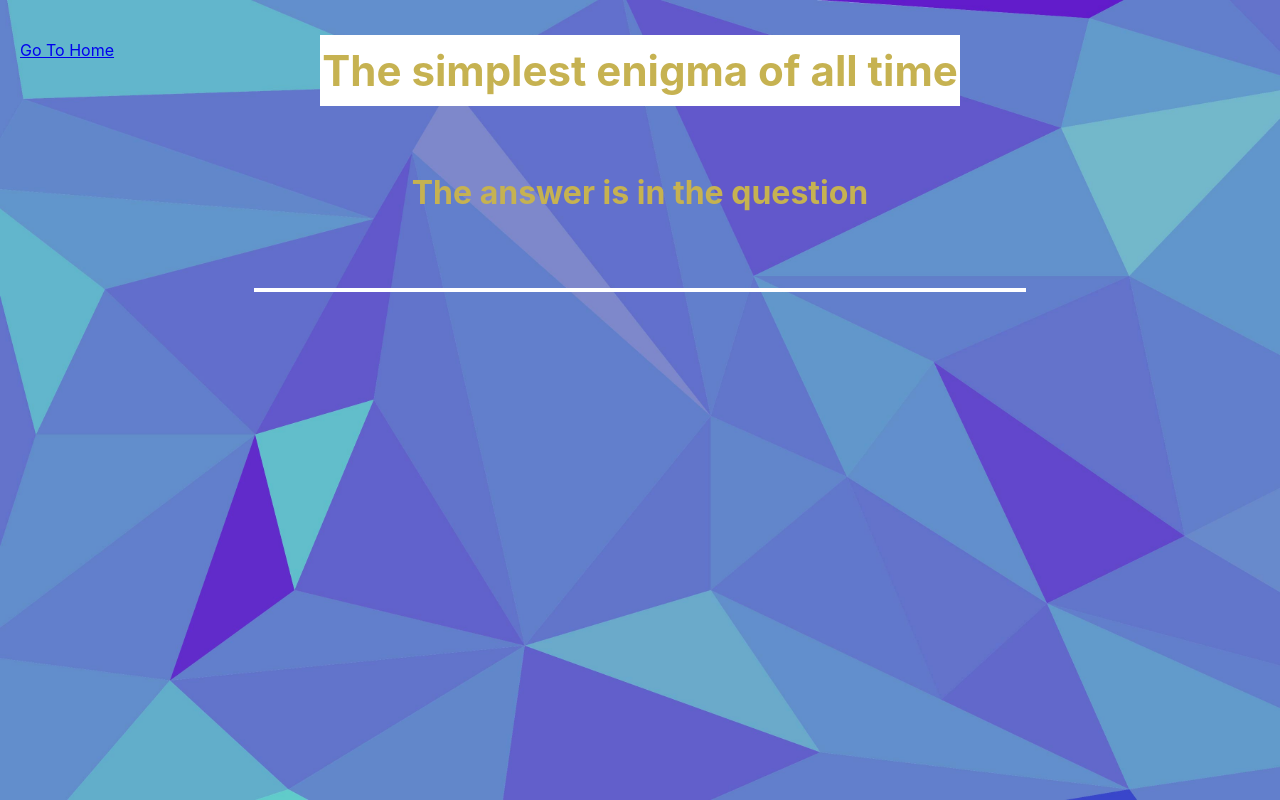
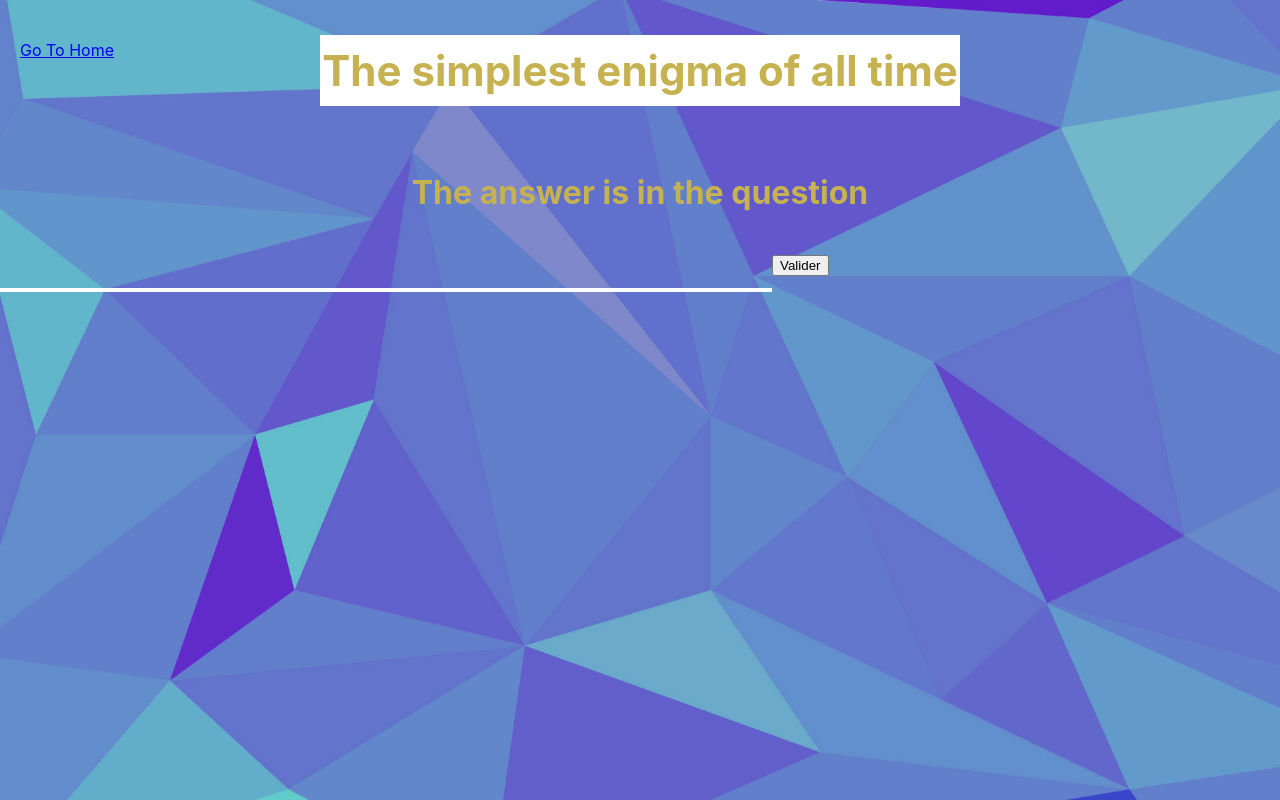
Before and after one commit to FreddyPoly/google-is-your-friend, a React (Create React App) app: page /enigmas/first-enigma in a window 1280 px wide. Built offline with nearby package versions, Linux system fonts and the light colour scheme.

Commit message:
process réponse

```diff
--- a/src/pages/enigmas/First.js
+++ b/src/pages/enigmas/First.js
@@ -3,13 +3,35 @@ import React, { Component } from 'react';
 import Radium from 'radium';
 
 class First extends Component {
+  constructor(props) {
+    super(props);
+
+    this.state = {
+      response: '',
+    };
+  }
+
+  _handleSubmit = () => {
+    if (this.state.response.toLowerCase() === 'in the answer') {
+      alert('gagné');
+    }
+  }
+
+  _respond = (event) => {
+    this.setState({ response: event.target.value });
+  }
+
   render() {
     return (
       <div className="First">
         <div style={styles.container}>
           <h3 style={styles.title}>The answer is in the question</h3>
 
-          <input style={styles.inputText} type="text"/>
+          <form onSubmit={this._handleSubmit}>
+            <input style={styles.inputText} type="text" value={this.state.response} onChange={this._respond} />
+
+            <input type="submit" value="Valider" />
+          </form>
         </div>
       </div>
     );
```
